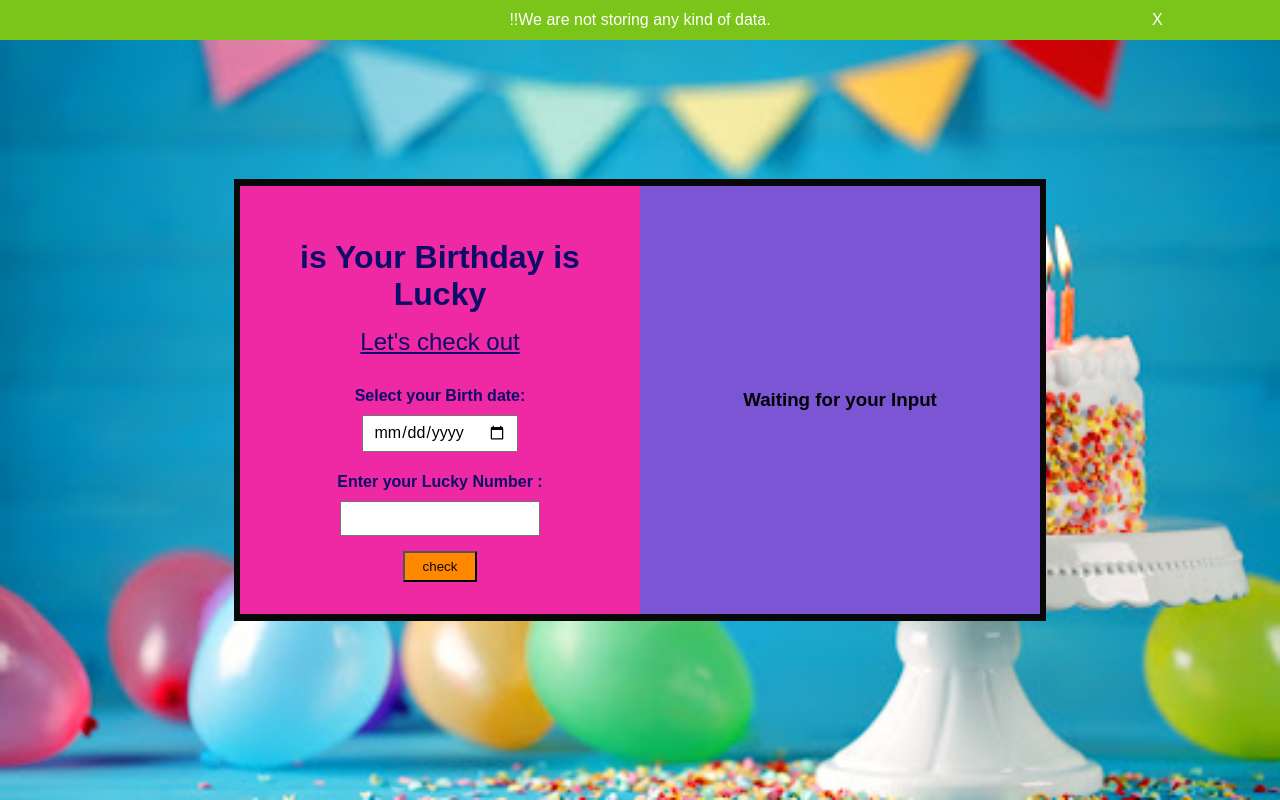
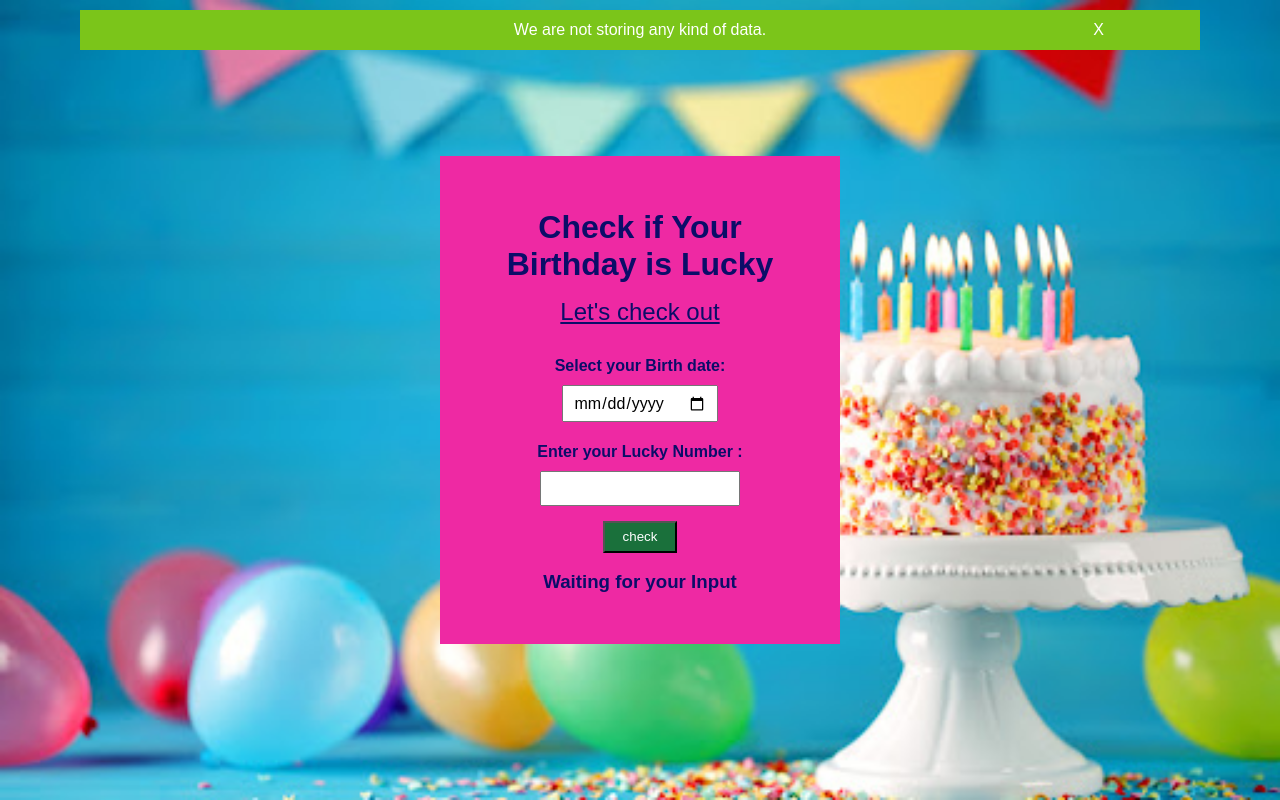
Before and after one commit to yashgupta18/birthday, a plain HTML site: page index.html in a window 1280 px wide. Drawn offline with Linux system fonts and the light colour scheme.

Commit message:
Made UI changes

```diff
--- a/index.html
+++ b/index.html
@@ -11,20 +11,20 @@
 
 <body>
     <nav>
-        <div class="privacy-policy">!!We are not storing any kind of data.<span class="close" >X</span></span></div>
+        <div class="privacy-policy">We are not storing any kind of data.<span class="close">X</span></span></div>
     </nav>
     <main>
         <div class="container">
             <div class="left">
-                <h1>is Your Birthday is Lucky</h1>
+                <h1>Check if Your Birthday is Lucky</h1>
                 <div style="font-size:1.5rem;text-decoration: underline;margin-bottom:0.6rem; margin-top:-0.4rem;">Let's check out</div>
                 <h4 class="birthday-date-heading">Select your Birth date:</h4>
                 <input class="dob-input" type="date">
                 <h4 class="birthday-date-heading">Enter your Lucky Number :</h4>
                 <input class="lucky-no" type="number">
                 <button class="btn-check">check</button>
-            </div>
-            <div class="right">
+            <!-- </div>
+            <div class="below"> -->
                 <div class="starter-box">
                 <h3>Waiting for your Input</h3>
                 </div>
--- a/style.css
+++ b/style.css
@@ -1,6 +1,5 @@
 body {
   background-image: url("./images/birthday-background.jpeg");
-  /* background-repeat:no-repeat; */
   background-size: cover;
   margin: 0;
   font-family: sans-serif;
@@ -26,9 +25,9 @@ body {
   font-size: 1em;
   padding: 0.7rem;
   position: absolute;
-  top: 0px;
-  left: 0;
-  right: 0;
+  top: 10px;
+  left: 5rem;
+  right: 5rem;
   text-align: center;
   animation-name: top;
   animation-duration: 4s;
@@ -39,7 +38,7 @@ body {
   position: absolute;
   color: white;
   cursor: pointer;
-  left: 90%;
+  right: 6rem;
   animation-name: top;
   animation-duration: 4s;
   animation-delay: 10s;
@@ -58,7 +57,7 @@ main {
 /* container */
 .container {
   display: flex;
-  background-color: #080808;
+  /* background-color: #080808; */
   padding: 0.4rem;
 }
 
@@ -80,17 +79,6 @@ input {
   max-width: 200px;
 }
 
-/* right */
-.right {
-  display: flex;
-  flex-direction: column;
-  background-color: #7b55d4;
-  width: 400px;
-  align-items: center;
-  padding: 2rem;
-  justify-content: center;
-}
-
 /*input*/
 
 input {
@@ -108,8 +96,8 @@ input {
 /*button*/
 
 button {
-  background-color: rgb(255, 136, 0);
-  color: #080808;
+  background-color: rgb(26, 112, 59);
+  color: #ffffff;
   padding: 0.4rem 1.1rem;
   margin-top: 15px;
 }
--- a/style.js
+++ b/style.js
@@ -1,40 +1,34 @@
-var dob=document.querySelector(".dob-input");
-var luckyNo=document.querySelector(".lucky-no");
-var btnCheck=document.querySelector(".btn-check");
+var dob = document.querySelector(".dob-input");
+var luckyNo = document.querySelector(".lucky-no");
+var btnCheck = document.querySelector(".btn-check");
 
-var starterBox=document.querySelector(".starter-box");
-var luckyBox=document.querySelector(".lucky-box");
-var luckyAnimation=document.querySelector(".lucky-animation");
-var sadBox=document.querySelector(".sad-box");
+var starterBox = document.querySelector(".starter-box");
+var luckyBox = document.querySelector(".lucky-box");
+var luckyAnimation = document.querySelector(".lucky-animation");
+var sadBox = document.querySelector(".sad-box");
 
+const privacyPolicy = document.querySelector(".privacy-policy");
+const closeBtn = document.querySelector(".close");
+closeBtn.addEventListener("click", function () {
+  privacyPolicy.style.display = "none";
+});
 
-const privacyPolicy=document.querySelector(".privacy-policy");
-const closeBtn=document.querySelector(".close");
-console.log(privacyPolicy);
-closeBtn.addEventListener("click",function(){
-    privacyPolicy.style.display="none";
-})
-
-
-btnCheck.addEventListener("click",function(){
-    let str=dob.value
-    const arr=str.split("-");
-    let totalSum=0;
-    for(let i=0;i<arr.length;i++){
-        for(let j=0;j<arr[i].length;j++){
-            totalSum+=parseInt(arr[i][j]);
-        }
+btnCheck.addEventListener("click", function () {
+  let str = dob.value;
+  const arr = str.split("-");
+  let totalSum = 0;
+  for (let i = 0; i < arr.length; i++) {
+    for (let j = 0; j < arr[i].length; j++) {
+      totalSum += parseInt(arr[i][j]);
     }
-    if(totalSum % (parseInt(luckyNo.value))==0){
-        starterBox.style.display="none";
-        luckyBox.style.display="block";
-        // luckyAnimation.style.display="block";
-        sadBox.style.display="none";
-    }
-    else{
-        sadBox.style.display="block";
-        starterBox.style.display="none";
-        luckyBox.style.display="none";
-        // luckyAnimation.style.display="none";
-    }
-})
+  }
+  if (totalSum % parseInt(luckyNo.value) == 0) {
+    starterBox.style.display = "none";
+    luckyBox.style.display = "block";
+    sadBox.style.display = "none";
+  } else {
+    sadBox.style.display = "block";
+    starterBox.style.display = "none";
+    luckyBox.style.display = "none";
+  }
+});
```
